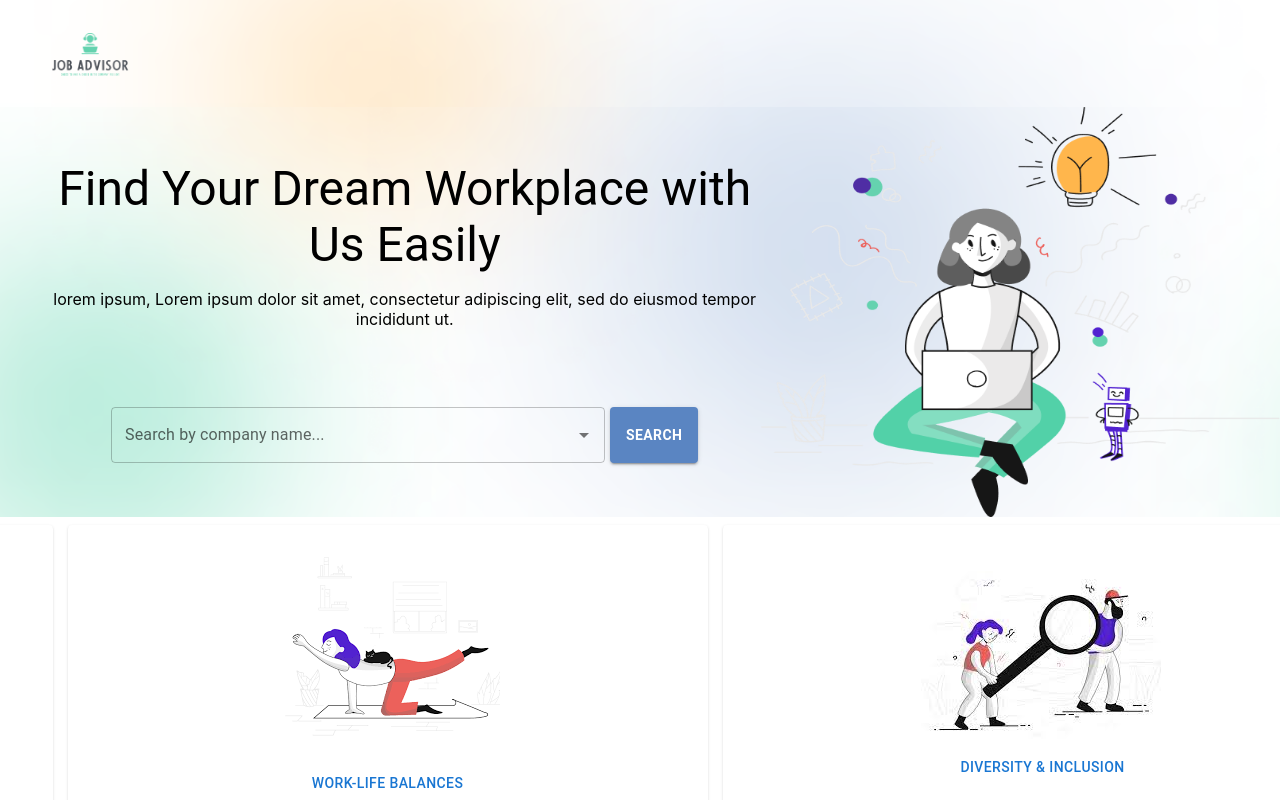
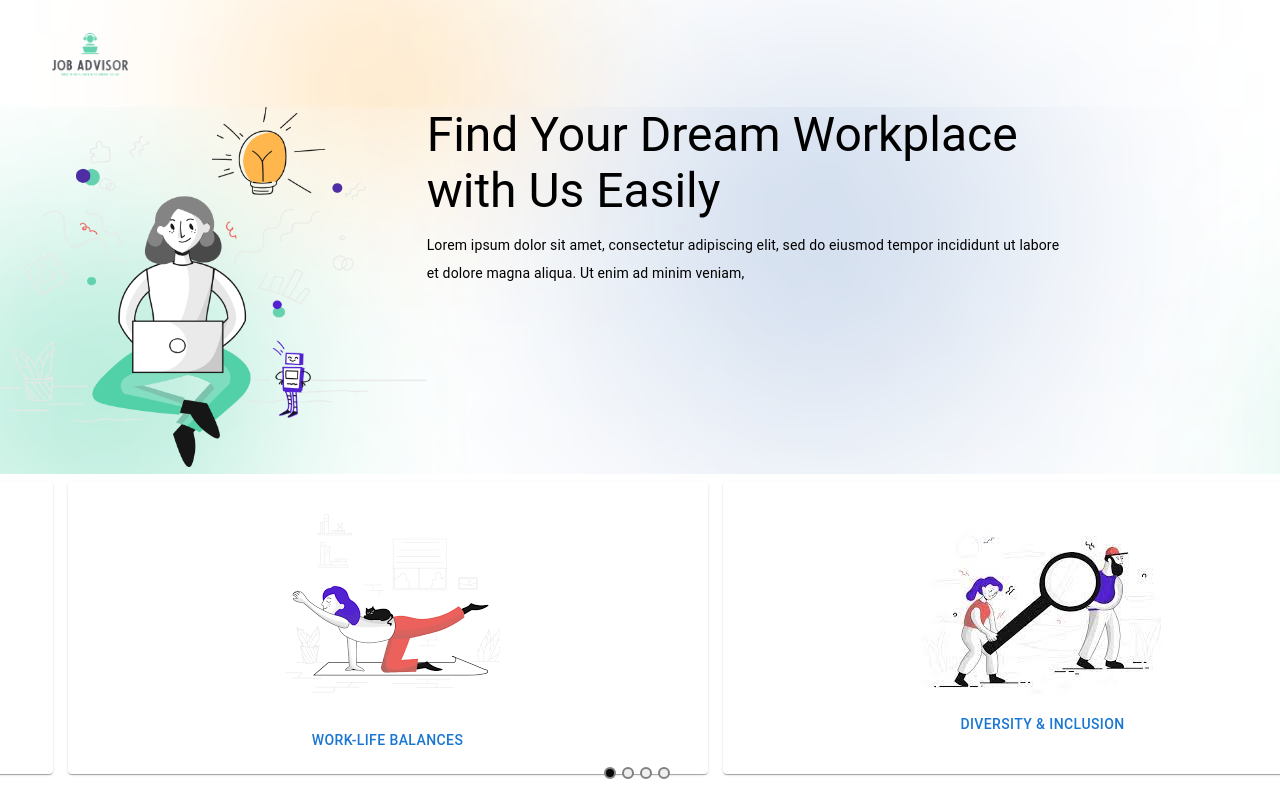
Before and after one commit to Job-Advisor-project/FrontEnd, a React (Create React App) app in the folder react/: page / in a window 1280 px wide. Shown: the top 800 px of the page. Built offline with nearby package versions, Linux system fonts and the light colour scheme; no server answers.

Commit message:
adding config

```diff
--- a/react/src/components/Banner.jsx
+++ b/react/src/components/Banner.jsx
@@ -1,53 +1,108 @@
-import { Box, Typography } from "@mui/material";
-import SearchBar from "./SearchBar";
-// import { useState } from "react";
-
+import {
+  Box,
+  Grid,
+  Typography,
+  List,
+  ListItemText,
+  Container,
+} from "@mui/material";
+//import SearchBar from "./SearchBar";
 export default function Banner({ setCompany }) {
   return (
     <Box
       sx={{
-        display: "flex",
-        justifyContent: "right",
-        alignItems: "center",
-        margin: "0px",
+        flexDirection: "row",
+        alignItems: "stretch",
         backgroundImage: `url('${process.env.PUBLIC_URL}/assets/background.png')`,
         backgroundRepeat: "no-repeat",
         backgroundPosition: "center",
         backgroundSize: "cover",
         height: "auto",
         maxWidth: "100%",
+        fontSize: "0.875rem",
+        fontWeight: "700",
       }}
     >
-      <div
-        style={{
-          display: "flex",
-          flexDirection: "column",
-          alignSelf: "center",
-          marginLeft: "3rem",
-        }}
-      >
-        <Typography
-          variant="h3"
-          style={{ textAlign: "center", fontWeight: "700px" }}
-          gutterBottom
-        >
-          Find Your Dream Workplace with Us Easily
-        </Typography>
-        <Typography
-          variant="paragraph"
-          style={{ textAlign: "center", marginBottom: "78px" }}
-          gutterBottom
-        >
-          lorem ipsum, Lorem ipsum dolor sit amet, consectetur adipiscing elit,
-          sed do eiusmod tempor incididunt ut.
-        </Typography>
-        <SearchBar setCompany={setCompany}></SearchBar>
-      </div>
-      <img
-        src="../../assets/design/edited-idea.png"
-        alt="women"
-        style={{ width: "652px", height: "410px" }}
-      />
+      <Grid container>
+        <Grid item md={6} lg={4}>
+          <Typography>
+            <img
+              src="../../assets/design/edited-idea.png"
+              alt="women"
+              style={{ width: "100%", height: "auto" }}
+            />
+          </Typography>
+        </Grid>
+        <Grid item md={6} lg={6}>
+          <Typography variant="h3">
+            Find Your Dream Workplace with Us Easily
+          </Typography>
+          <List>
+            <ListItemText>
+              <Typography lineHeight={2} variant="body2">
+                Lorem ipsum dolor sit amet, consectetur adipiscing elit, sed do
+                eiusmod tempor incididunt ut labore et dolore magna aliqua. Ut
+                enim ad minim veniam,
+              </Typography>
+            </ListItemText>
+          </List>
+        </Grid>
+      </Grid>
     </Box>
   );
 }
+
+//======================================================
+// import { Box, Typography } from "@mui/material";
+// import SearchBar from "./SearchBar";
+// // import { useState } from "react";
+
+// export default function Banner({ setCompany }) {
+//   return (
+//     <Box
+//       sx={{
+//         display: "flex",
+//         justifyContent: "right",
+//         alignItems: "center",
+//         margin: "0px",
+//         backgroundImage: `url('${process.env.PUBLIC_URL}/assets/background.png')`,
+//         backgroundRepeat: "no-repeat",
+//         backgroundPosition: "center",
+//         backgroundSize: "cover",
+//         height: "auto",
+//         maxWidth: "100%",
+//       }}
+//     >
+//       <div
+//         style={{
+//           display: "flex",
+//           flexDirection: "column",
+//           alignSelf: "center",
+//           marginLeft: "3rem",
+//         }}
+//       >
+//         <Typography
+//           variant="h3"
+//           style={{ textAlign: "center", fontWeight: "700px" }}
+//           gutterBottom
+//         >
+//           Find Your Dream Workplace with Us Easily
+//         </Typography>
+//         <Typography
+//           variant="paragraph"
+//           style={{ textAlign: "center", marginBottom: "78px" }}
+//           gutterBottom
+//         >
+//           lorem ipsum, Lorem ipsum dolor sit amet, consectetur adipiscing elit,
+//           sed do eiusmod tempor incididunt ut.
+//         </Typography>
+//         <SearchBar setCompany={setCompany}></SearchBar>
+//       </div>
+//       <img
+//         src="../../assets/design/edited-idea.png"
+//         alt="women"
+//         style={{ width: "652px", height: "410px" }}
+//       />
+//     </Box>
+//   );
+// }
```
